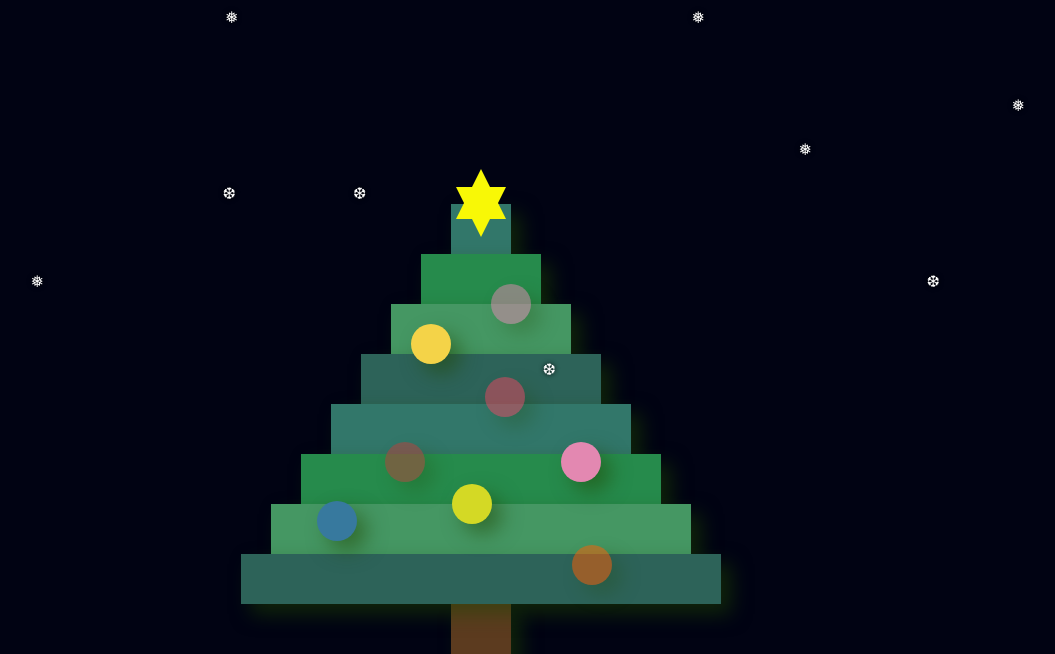
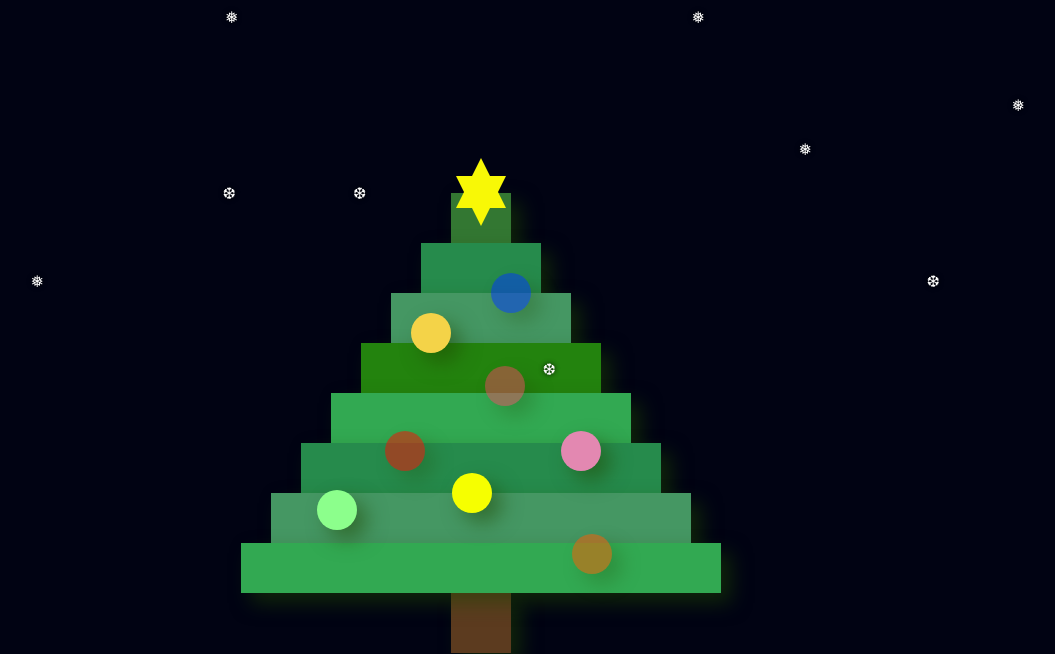
Before and after one commit to pvhdang707/pvhdang707.github.io, a plain HTML site: page index.html in a window 1280 px wide. Shown: the top 654 px of the page, without its empty margins (159-1214 px from the left). Drawn offline with Linux system fonts and the light colour scheme.

Commit message:
Add files via upload
change

```diff
--- a/index.html
+++ b/index.html
@@ -6,6 +6,9 @@
     <meta name="viewport" content="width=device-width, initial-scale=1">
     <title>Xmas</title>
     <link rel="stylesheet" href="./noel.css">
+    <link rel="preconnect" href="https://fonts.googleapis.com">
+<link rel="preconnect" href="https://fonts.gstatic.com" crossorigin>
+<link href="https://fonts.googleapis.com/css2?family=Roboto:wght@300;500;700&family=Sacramento&display=swap" rel="stylesheet">
 </head>
 <body>
     <div class="snowflakes" aria-hidden="true">
--- a/noel.css
+++ b/noel.css
@@ -3,9 +3,14 @@
     --ball-size: 40px;
 }
 
+
 html {
-    font-family: Brush Script MT;
+    font-family: 'Roboto', sans-serif;
+    font-family: 'Sacramento', cursive;
 }
+
+
+
 
 body {
     background-color: rgb(1, 3, 19);
@@ -31,7 +36,7 @@ body {
 .tree-1 {
     width: 60px;
     height: 50px;
-    background-color: #32776a;
+    background-color: #337732;
 }
 
 .tree-2 {
@@ -49,13 +54,13 @@ body {
 .tree-4 {
     width: 240px;
     height: 50px;
-    background-color: #2d6359;
+    background-color: #23830e;
 }
 
 .tree-5 {
     width: 300px;
     height: 50px;
-    background-color: #32776a;
+    background-color: #32a952;
 }
 
 .tree-6 {
@@ -73,7 +78,7 @@ body {
 .tree-8 {
     width: 480px;
     height: 50px;
-    background-color: #2d6359;
+    background-color: #32a952;
 }
 
 .trunk {
@@ -92,7 +97,7 @@ body {
 }
 
 .ball-1 {
-    background-color: #e388b1;
+    background-color: #0033fd;
     top: 80px;
     left: 250px;
     animation: blink1 1s infinite alternate;
@@ -116,7 +121,7 @@ body {
 }
 
 .ball-4 {
-    background-color: #bb3e39;
+    background-color: #ff0800;
     top: 238px;
     left: 144px;
     animation: blink1 1s infinite alternate;
@@ -132,7 +137,7 @@ body {
 }
 
 .ball-6 {
-    background-color: #d4d925;
+    background-color: #f6ff00;
     top: 280px;
     left: 211px;
     animation: blink2 1s infinite alternate;
@@ -140,7 +145,7 @@ body {
 }
 
 .ball-7 {
-    background-color: #37799e;
+    background-color: #8cff8c;
     top: 297px;
     left: 76px;
     animation: blink2 1s infinite alternate;
@@ -148,7 +153,7 @@ body {
 }
 
 .ball-8 {
-    background-color: #ff5b00;
+    background-color: #ff5900;
     top: 341px;
     left: 331px;
     animation: blink1 1s infinite alternate;
```
